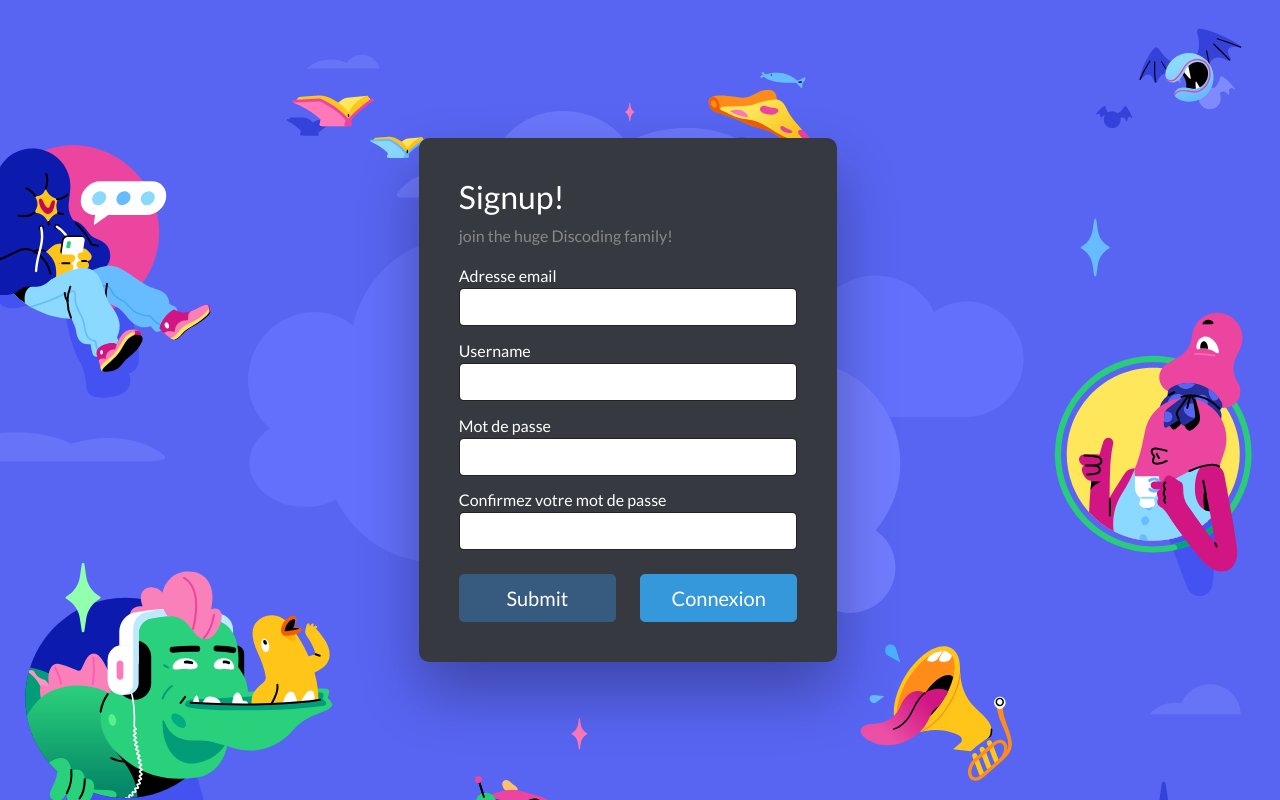
After one commit to PaulMarechal/ec-code-2021-discoding-php-PaulMarechal, a PHP site: page /view/signupView.php in a window 1280 px wide. The commit adds this page. Run offline with PHP 8.4, Linux system fonts and the light colour scheme.

Commit message:
login/signup page finish

```diff
--- a/src/controller/conversationController.php
+++ b/src/controller/conversationController.php
@@ -31,6 +31,7 @@
 
 function getOrCreateConversationWithUser($user_id)
 {
+
     $user_id2 = $_GET['interlocutor_id'] ?? 0;
     $conversation_id = Conversation::getConversationIdBetweenUsers($user_id, $user_id2);
 
--- a/src/controller/loginController.php
+++ b/src/controller/loginController.php
@@ -1,7 +1,6 @@
 <?php
 
 session_start();
-
 require_once('model/user.php');
 
 /****************************
--- a/src/static/css/style.css
+++ b/src/static/css/style.css
@@ -33,3 +33,11 @@
     height: 40px;
     object-fit: cover;
 }
+
+.espace{
+    margin-top: 0.8em;
+}
+
+.titleSignup{
+    justify-content: center;
+}
--- a/src/view/conversationView.php
+++ b/src/view/conversationView.php
@@ -7,7 +7,7 @@
 
         <div class="col-sm-6 col-md-9 mt-2">
             <div class="row m-auto">
-                <h3><?= $interlocutor['username'] ?></h3>
+                <h3><?= (isset($interlocutor['username'])) ?></h3>
 
                 <?php foreach ($messages
 
--- /dev/null
+++ b/src/view/signupView.php
@@ -0,0 +1,48 @@
+<?php ob_start(); ?>
+
+<div class="container-fluid d-flex h-100 characterBackground">
+    <div class="row align-self-center w-100">
+        <div class="col-4 mx-auto auth-container">
+
+        <h3>Signup!</h3>
+        <p class="text-muted">join the huge Discoding family!</p>
+
+            <form method="post" action="" class="custom-form">
+
+                <div class="form-group espace">
+                    <label for="email">Adresse email</label>
+                    <input type="email" name="email" value="" id="email" class="form-control" />
+                </div>
+
+                <div class="form-group espace">
+                    <label for="email">Username</label>
+                    <input type="username" name="username" value="" id="username" class="form-control" />
+                </div>
+
+                <div class="form-group espace">
+                    <label for="password">Mot de passe</label>
+                    <input type="password" name="password" id="password" class="form-control" />
+                </div>
+
+                <div class="form-group espace">
+                    <label for="password_confirm">Confirmez votre mot de passe</label>
+                    <input type="password" name="password_confirm" id="password_confirm" class="form-control" />
+                </div>
+                <br>
+
+                <div class="form-group">
+                <div class="row">
+                    <div class="col-md-6">
+                    <input type="submit" name="Valider" class="btn btn-primary btn-lg btn-block w-100" />
+                    </div>
+                    <div class="col-md-6">
+                    <a href="index.php?action=login" class="btn btn-info btn-lg btn-block w-100">Connexion</a>
+                    </div>
+                </div>
+                </div>
+
+    </div>
+</div>
+
+<?php $content = ob_get_clean(); ?>
+<?php require( __DIR__ . '/base.php'); ?>
```
Also changed, not shown: src/controller/signupController.php (added, +53 -0 lines), src/index.php (+19 -0 lines), src/model/database.php (+7 -5 lines), src/model/user.php (+55 -8 lines), src/view/conversationListViewPartial.php (+7 -5 lines), src/view/loginView.php (+7 -0 lines).
